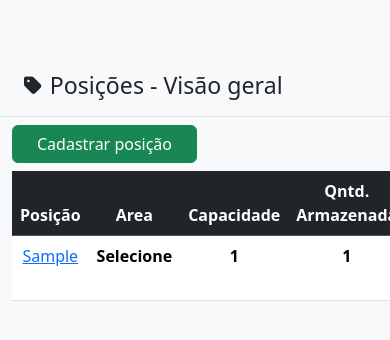
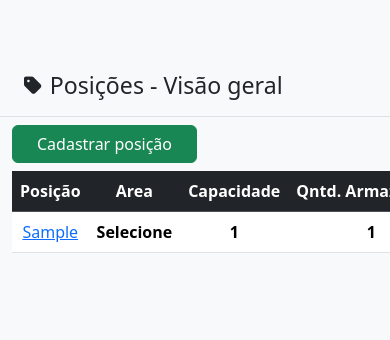
Before and after one commit to rochamrcs/projeto-gideao, a Django app: page /estoque/ in a window 390 px wide. Shown: the top 340 px of the page. Run offline with Django 4.2, Linux system fonts and the light colour scheme; tables that the repository leaves empty hold one stand-in row (values such as "Sample post"); lists and menus that the app fills with data are empty; some libraries are stand-ins or nearby versions.

Commit message:
Melhorando a responsividade

```diff
--- a/projeto/Apps/Estoque/templates/estoque/estoque.html
+++ b/projeto/Apps/Estoque/templates/estoque/estoque.html
@@ -1,4 +1,6 @@
 {% extends 'base.html'%}
+
+{% load static %}
 
 {% block title %} Posições {% endblock title %}
 
@@ -16,27 +18,27 @@
 <div class="container-fluid table-responsive">
     <table class="table">
         <thead class="table-dark">
-            <th class="text-center">Posição</th>
-            <th class="text-center">Area</th>
-            <th class="text-center">Capacidade</th>
-            <th class="text-center">Qntd. Armazenada</th>
-            <th class="text-center">Ocupação(%)</th>
-            <th class="text-center">Ociosidade</th>
-            <th class="text-center">#</th>
+            <th class="text-center gd-table">Posição</th>
+            <th class="text-center gd-table">Area</th>
+            <th class="text-center gd-table">Capacidade</th>
+            <th class="text-center gd-table">Qntd. Armazenada</th>
+            <th class="text-center gd-table">Ocupação(%)</th>
+            <th class="text-center gd-table">Ociosidade</th>
+            <th class="text-center gd-table">#</th>
         </thead>
         {% for objetos in objetos_lista%}
         <tbody>
-            <th class="text-center fw-light">
+            <th class="text-center fw-light gd-table">
                 <a href="{% url 'detalhe' pk=objetos.id%}">{{objetos.posicao}}</a>
             </th>
-            <th class="text-center"> {{objetos.get_area_display}}</th>
-            <th class="text-center"> {{objetos.capacidade}}</th>
-            <th class="text-center"> {{objetos.armazenado}}</th>
-            <th class="text-center"> {{objetos.ocupacao}}</th>
-            <th class="text-center"></th>
-            <th class="text-center">
+            <th class="text-center gd-table"> {{objetos.get_area_display}}</th>
+            <th class="text-center gd-table"> {{objetos.capacidade}}</th>
+            <th class="text-center gd-table"> {{objetos.armazenado}}</th>
+            <th class="text-center gd-table"> {{objetos.ocupacao}}</th>
+            <th class="text-center gd-table"></th>
+            <th class="text-center gd-table">
                 <i class="fa-solid fa-gear pe-2" title="Editar" style="color: #204a87;"></i>
-                <i class="fa-solid fa-xmark fa-lg pe-2" title="Apagar" style="color: #ef2929;"></i>
+                <i class="fa-solid fa-xmark fa-lg ps-2 me-2" title="Apagar" style="color: #ef2929;"></i>
             </th>
         </tbody>
         {% endfor %}
--- a/projeto/Apps/produto/models.py
+++ b/projeto/Apps/produto/models.py
@@ -29,7 +29,7 @@
     modificado_em = models.DateTimeField(auto_now=True)
 
     def __str__(self):
-        return self.criado_em.strftime('%d/%m/%Y %H:%M:%S')
+        return self.produto
 
     class Meta:
         verbose_name = 'Produto'
--- a/projeto/Apps/produto/templates/produto/produtos.html
+++ b/projeto/Apps/produto/templates/produto/produtos.html
@@ -16,8 +16,8 @@
 </div>
 
 
-<div class="container-fluid">
-    <table class="table table-responsive">
+<div class="container-fluid table-responsive">
+    <table class="table">
         <thead class="table-dark">
             <th class="text-center gd-table">Produto</th>
             <th class="text-center gd-table">Planta</th>
@@ -48,7 +48,7 @@
                 href="{% url 'atualizar_produto' produto.pk%}">
                     <i class="fa-solid fa-gear pe-2" title="Editar" style="color: #204a87;"></i>
                 </a>
-                <i class="fa-solid fa-xmark fa-lg ps-3" title="Apagar" style="color: #ef2929;"></i>
+                <i class="fa-solid fa-xmark fa-lg ps-2 me-2" title="Apagar" style="color: #ef2929;"></i>
             </th>
         </tbody>
         {% endfor %}
--- a/projeto/base_static/css/style.css
+++ b/projeto/base_static/css/style.css
@@ -12,7 +12,7 @@
 }
 
 .gd-table {
-    white-space: nowrap !important
+    white-space: nowrap
 }
 
 @media (max-width: 1000px) {
--- a/projeto/templates/global/nav.html
+++ b/projeto/templates/global/nav.html
@@ -93,7 +93,7 @@
           class="nav-link dropdown-toggle" href="#" role="button" data-bs-toggle="dropdown" aria-expanded="false"
           src="{% static 'img/profile-user.png' %}" alt="Logo" width="40" height="40">
             <ul class="dropdown-menu dropdown-menu-end">
-              <li><a class="dropdown-item" href="http://127.0.0.1:8000/admin">Admin</a></li>
+              <li><a class="dropdown-item" href="">Admin</a></li>
               <li><hr class="dropdown-divider"></li>
               <li><a class="dropdown-item" href="{% url 'logout' %}">Logout</a></li>
           </ul>
```
